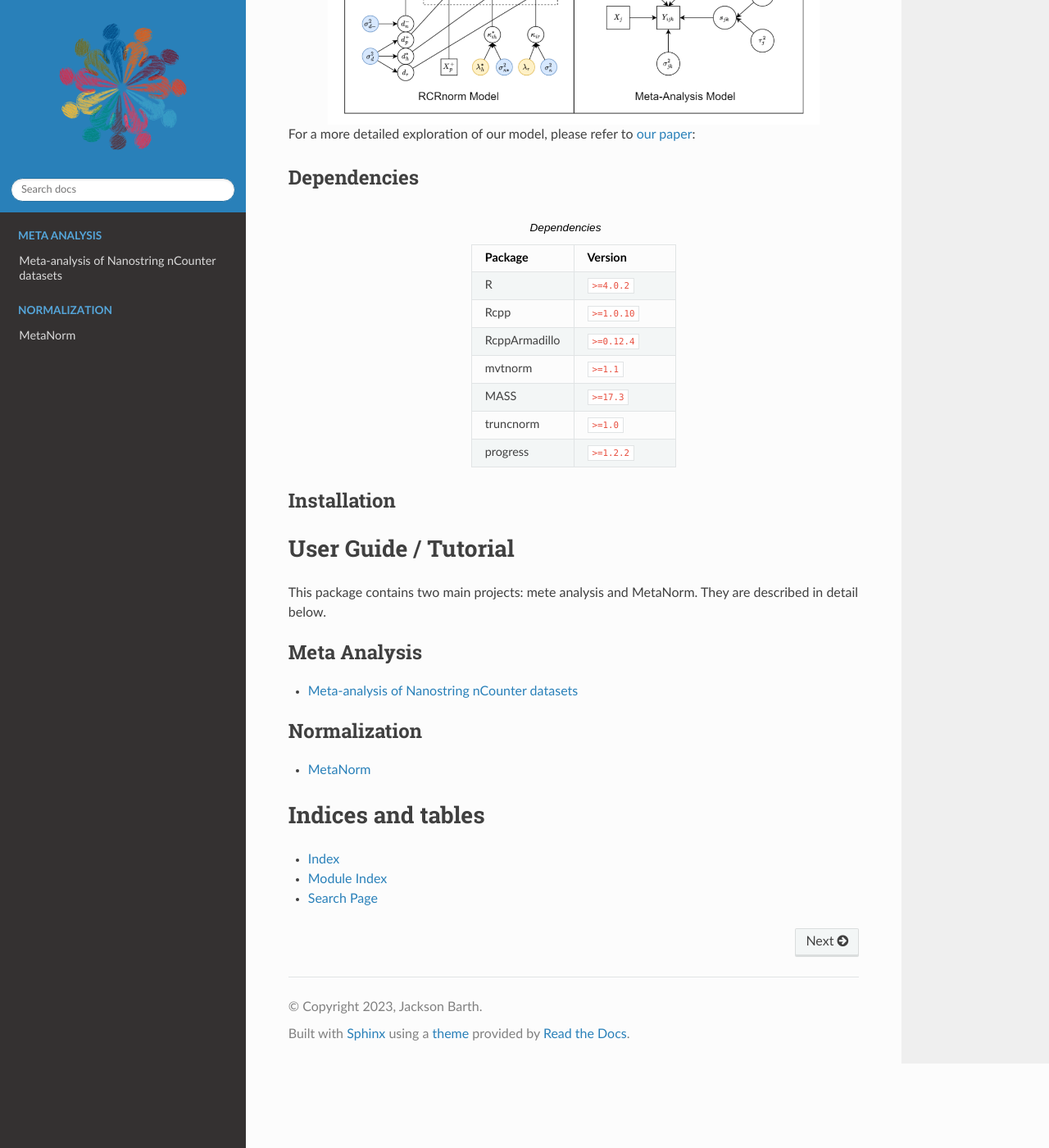
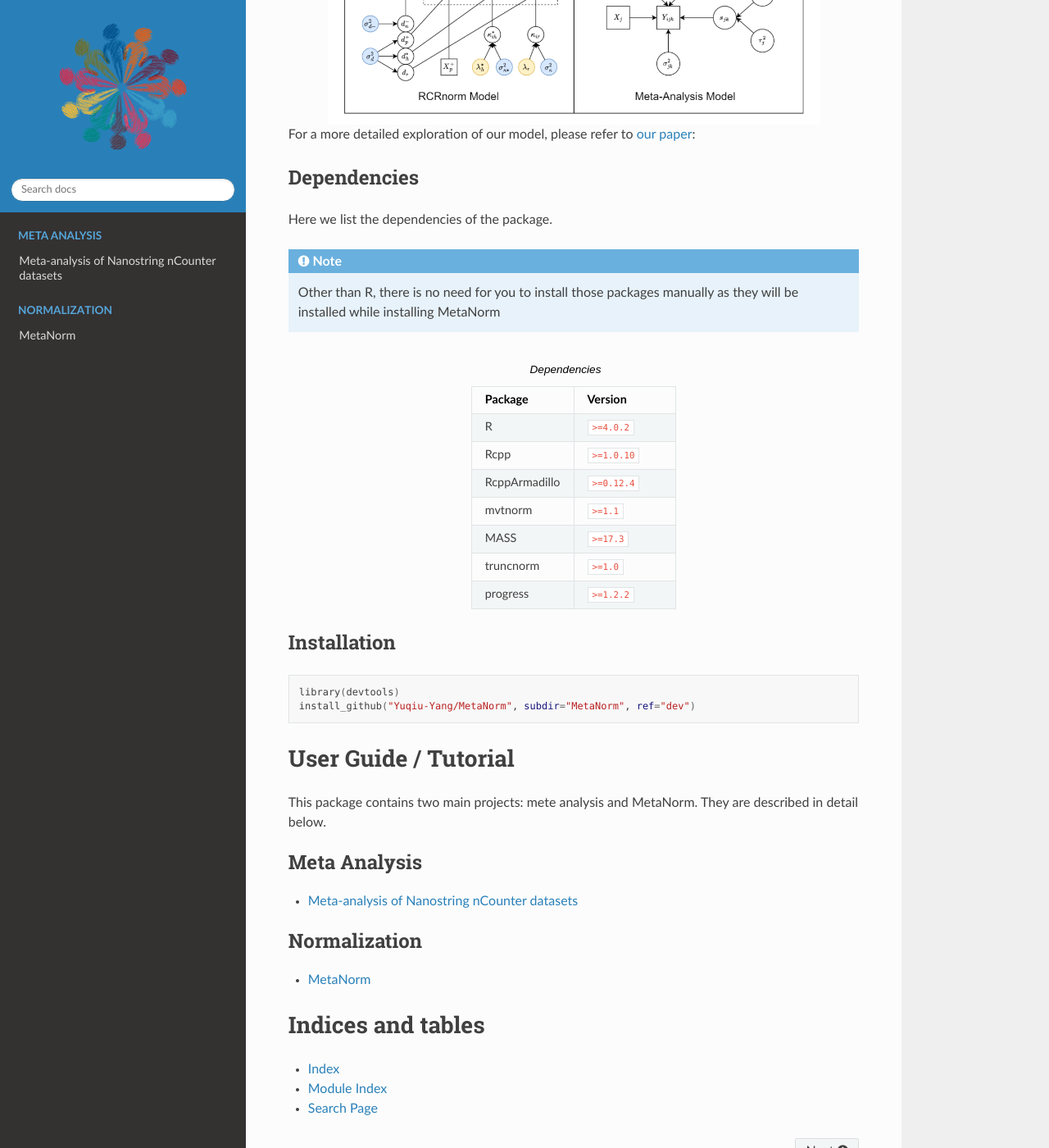
Before and after one commit to jbarth216/MetaNorm, a Sphinx documentation site: the page built from docs/source/index.rst, in a window 1280 px wide and 1400 px high, scrolled down 898 px. Shown: the whole window at 82% size. Built offline with Sphinx 7.4.7 and the Read the Docs theme 2.0.0, drawn with Linux system fonts in a browser that asks for light colours.

```diff
--- a/docs/source/index.rst
+++ b/docs/source/index.rst
@@ -21,6 +21,14 @@
 
 Dependencies
 ---------------------
+Here we list the dependencies of the package.
+
+.. note::
+   Other than R, there is no need for you to install those
+   packages manually as they will be installed while installing
+   MetaNorm
+
+
 .. list-table:: Dependencies
    :widths: 50 50
    :align: center
@@ -47,6 +55,7 @@
 ------------------
 
 .. code:: bash
+
    library(devtools)
    install_github("Yuqiu-Yang/MetaNorm", subdir="MetaNorm", ref="dev")
 
--- a/docs/source/meta.rst
+++ b/docs/source/meta.rst
@@ -7,11 +7,12 @@
 specifically for these datasets, and while not mean to be reproduced with
 other data, can certainly be a guide for similar analyses.
 
-In the ``meta_analysis_data.RData``, we provide positive probe
- data for the 13 collected datasets. To curate the data and generate
+In the `meta_analysis_data.RData`, we provide positive probe
+data for the 13 collected datasets. To curate the data and generate
 empirical estimated coefficients based on this data simply run the following.
 
 .. code:: bash
+
     library(MetaNorm)
     data("meta_analysis_data")
     ds = curate_data(dataset=ds)
@@ -33,6 +34,7 @@
 Once these are done, you are ready to perform meta analysis
 
 .. code:: bash
+
     Draws = meta_analysis(ds=results$df,
                       coeffs2=results$coeffs2,
                       M=12000,
--- a/docs/source/norm.rst
+++ b/docs/source/norm.rst
@@ -11,6 +11,7 @@
 To load the data and carry out `MetaNorm`, simply run the following:
 
 .. code:: bash
+
     data("normalization_data")
     draw = MetaNorm(dat=normalization_data, M=5000, n_keep=1000)
 
```
Also changed, not shown: README.md (+17 -6 lines).
